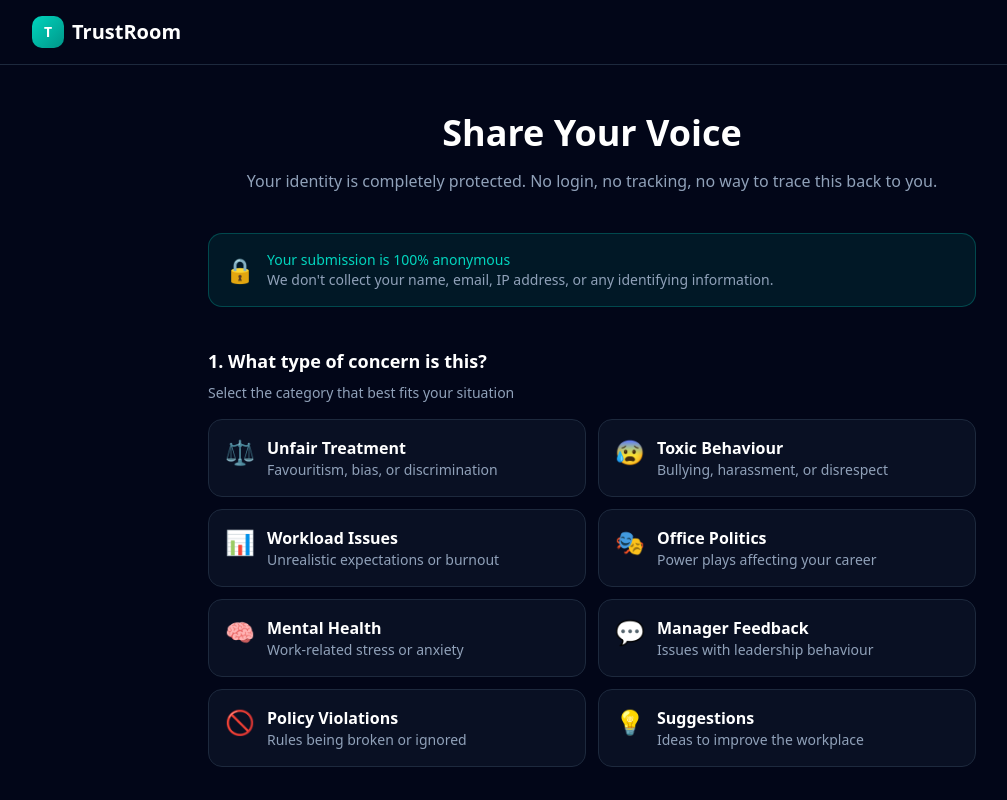
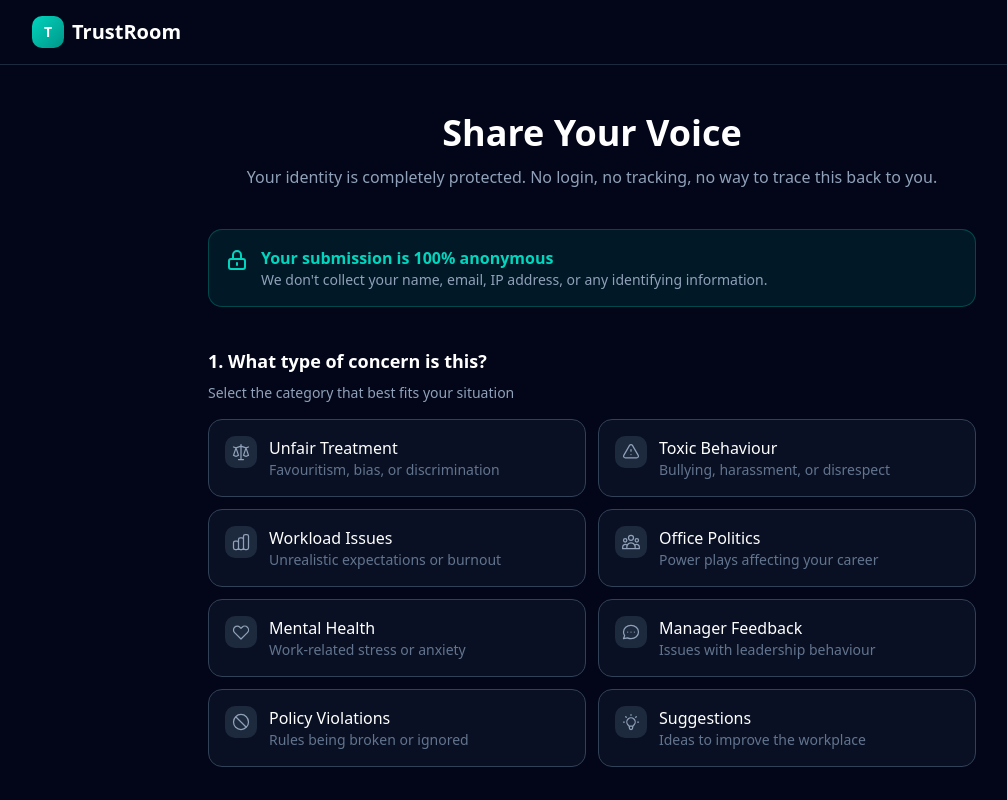
Before and after one commit to trustroom1111/trustroom, a React (Vite) app: page / in a window 1280 px wide. Both pictures are taken after a click on the button "Share Your Voice →". Shown: the top 800 px of the page, without its empty margins (48-1055 px from the left). Built offline with nearby package versions, Linux system fonts and the light colour scheme.

Commit message:
Make logo clickable on all pages

```diff
--- a/src/components/SubmissionForm.jsx
+++ b/src/components/SubmissionForm.jsx
@@ -2,25 +2,104 @@ import { useState } from "react";
 import { Button } from "@/components/ui/button";
 import { supabase } from "../supabase";
 
-export default function SubmissionForm({ onBack, onSubmitSuccess }) {
+export default function SubmissionForm({ onBack, onSubmitSuccess, onLogoClick }) {
   const [selectedCategory, setSelectedCategory] = useState("");
   const [description, setDescription] = useState("");
   const [severity, setSeverity] = useState("");
   const [isSubmitting, setIsSubmitting] = useState(false);
 
   const categories = [
-    { id: "unfair-treatment", icon: "⚖️", title: "Unfair Treatment", desc: "Favouritism, bias, or discrimination" },
-    { id: "toxic-behaviour", icon: "😰", title: "Toxic Behaviour", desc: "Bullying, harassment, or disrespect" },
-    { id: "workload", icon: "📊", title: "Workload Issues", desc: "Unrealistic expectations or burnout" },
-    { id: "politics", icon: "🎭", title: "Office Politics", desc: "Power plays affecting your career" },
-    { id: "mental-health", icon: "🧠", title: "Mental Health", desc: "Work-related stress or anxiety" },
-    { id: "manager", icon: "💬", title: "Manager Feedback", desc: "Issues with leadership behaviour" },
-    { id: "policy", icon: "🚫", title: "Policy Violations", desc: "Rules being broken or ignored" },
-    { id: "suggestion", icon: "💡", title: "Suggestions", desc: "Ideas to improve the workplace" },
+    {
+      id: "unfair-treatment",
+      title: "Unfair Treatment",
+      desc: "Favouritism, bias, or discrimination",
+      icon: (
+        <svg className="w-5 h-5" fill="none" stroke="currentColor" viewBox="0 0 24 24">
+          <path strokeLinecap="round" strokeLinejoin="round" strokeWidth={1.5} d="M3 6l3 1m0 0l-3 9a5.002 5.002 0 006.001 0M6 7l3 9M6 7l6-2m6 2l3-1m-3 1l-3 9a5.002 5.002 0 006.001 0M18 7l3 9m-3-9l-6-2m0-2v2m0 16V5m0 16H9m3 0h3" />
+        </svg>
+      )
+    },
+    {
+      id: "toxic-behaviour",
+      title: "Toxic Behaviour",
+      desc: "Bullying, harassment, or disrespect",
+      icon: (
+        <svg className="w-5 h-5" fill="none" stroke="currentColor" viewBox="0 0 24 24">
+          <path strokeLinecap="round" strokeLinejoin="round" strokeWidth={1.5} d="M12 9v2m0 4h.01m-6.938 4h13.856c1.54 0 2.502-1.667 1.732-3L13.732 4c-.77-1.333-2.694-1.333-3.464 0L3.34 16c-.77 1.333.192 3 1.732 3z" />
+        </svg>
+      )
+    },
+    {
+      id: "workload-issues",
+      title: "Workload Issues",
+      desc: "Unrealistic expectations or burnout",
+      icon: (
+        <svg className="w-5 h-5" fill="none" stroke="currentColor" viewBox="0 0 24 24">
+          <path strokeLinecap="round" strokeLinejoin="round" strokeWidth={1.5} d="M9 19v-6a2 2 0 00-2-2H5a2 2 0 00-2 2v6a2 2 0 002 2h2a2 2 0 002-2zm0 0V9a2 2 0 012-2h2a2 2 0 012 2v10m-6 0a2 2 0 002 2h2a2 2 0 002-2m0 0V5a2 2 0 012-2h2a2 2 0 012 2v14a2 2 0 01-2 2h-2a2 2 0 01-2-2z" />
+        </svg>
+      )
+    },
+    {
+      id: "office-politics",
+      title: "Office Politics",
+      desc: "Power plays affecting your career",
+      icon: (
+        <svg className="w-5 h-5" fill="none" stroke="currentColor" viewBox="0 0 24 24">
+          <path strokeLinecap="round" strokeLinejoin="round" strokeWidth={1.5} d="M17 20h5v-2a3 3 0 00-5.356-1.857M17 20H7m10 0v-2c0-.656-.126-1.283-.356-1.857M7 20H2v-2a3 3 0 015.356-1.857M7 20v-2c0-.656.126-1.283.356-1.857m0 0a5.002 5.002 0 019.288 0M15 7a3 3 0 11-6 0 3 3 0 016 0zm6 3a2 2 0 11-4 0 2 2 0 014 0zM7 10a2 2 0 11-4 0 2 2 0 014 0z" />
+        </svg>
+      )
+    },
+    {
+      id: "mental-health",
+      title: "Mental Health",
+      desc: "Work-related stress or anxiety",
+      icon: (
+        <svg className="w-5 h-5" fill="none" stroke="currentColor" viewBox="0 0 24 24">
+          <path strokeLinecap="round" strokeLinejoin="round" strokeWidth={1.5} d="M4.318 6.318a4.5 4.5 0 000 6.364L12 20.364l7.682-7.682a4.5 4.5 0 00-6.364-6.364L12 7.636l-1.318-1.318a4.5 4.5 0 00-6.364 0z" />
+        </svg>
+      )
+    },
+    {
+      id: "manager-feedback",
+      title: "Manager Feedback",
+      desc: "Issues with leadership behaviour",
+      icon: (
+        <svg className="w-5 h-5" fill="none" stroke="currentColor" viewBox="0 0 24 24">
+          <path strokeLinecap="round" strokeLinejoin="round" strokeWidth={1.5} d="M8 12h.01M12 12h.01M16 12h.01M21 12c0 4.418-4.03 8-9 8a9.863 9.863 0 01-4.255-.949L3 20l1.395-3.72C3.512 15.042 3 13.574 3 12c0-4.418 4.03-8 9-8s9 3.582 9 8z" />
+        </svg>
+      )
+    },
+    {
+      id: "policy-violations",
+      title: "Policy Violations",
+      desc: "Rules being broken or ignored",
+      icon: (
+        <svg className="w-5 h-5" fill="none" stroke="currentColor" viewBox="0 0 24 24">
+          <path strokeLinecap="round" strokeLinejoin="round" strokeWidth={1.5} d="M18.364 18.364A9 9 0 005.636 5.636m12.728 12.728A9 9 0 015.636 5.636m12.728 12.728L5.636 5.636" />
+        </svg>
+      )
+    },
+    {
+      id: "suggestions",
+      title: "Suggestions",
+      desc: "Ideas to improve the workplace",
+      icon: (
+        <svg className="w-5 h-5" fill="none" stroke="currentColor" viewBox="0 0 24 24">
+          <path strokeLinecap="round" strokeLinejoin="round" strokeWidth={1.5} d="M9.663 17h4.673M12 3v1m6.364 1.636l-.707.707M21 12h-1M4 12H3m3.343-5.657l-.707-.707m2.828 9.9a5 5 0 117.072 0l-.548.547A3.374 3.374 0 0014 18.469V19a2 2 0 11-4 0v-.531c0-.895-.356-1.754-.988-2.386l-.548-.547z" />
+        </svg>
+      )
+    },
+  ];
+
+  const severityLevels = [
+    { id: "low", label: "Low", desc: "Minor issue, not urgent" },
+    { id: "medium", label: "Medium", desc: "Affecting my work" },
+    { id: "high", label: "High", desc: "Serious concern" },
+    { id: "critical", label: "Critical", desc: "Immediate attention needed" },
   ];
 
   const generateTrackingCode = () => {
-    const chars = "ABCDEFGHJKLMNPQRSTUVWXYZ23456789";
+    const chars = "ABCDEFGHIJKLMNOPQRSTUVWXYZ0123456789";
     let code = "TR-";
     for (let i = 0; i < 6; i++) {
       code += chars.charAt(Math.floor(Math.random() * chars.length));
@@ -28,116 +107,108 @@ export default function SubmissionForm({ onBack, onSubmitSuccess }) {
     return code;
   };
 
-  const handleSubmit = async (e) => {
-    e.preventDefault();
-
-    if (!selectedCategory || !description.trim()) {
-      alert("Please select a category and describe your concern.");
+  const handleSubmit = async () => {
+    if (!selectedCategory || !description || !severity) {
+      alert("Please fill in all fields");
       return;
     }
 
     setIsSubmitting(true);
+    const trackingCode = generateTrackingCode();
 
-    const code = generateTrackingCode();
-
-    // Save to Supabase
-    const { data, error } = await supabase
-      .from('submissions')
-      .insert([
+    try {
+      const { error } = await supabase.from("submissions").insert([
         {
-          tracking_code: code,
+          tracking_code: trackingCode,
           category: selectedCategory,
           description: description,
-          severity: severity || null,
-          status: 'new',
-        }
+          severity: severity,
+          status: "new",
+        },
       ]);
 
       if (error) {
-      console.error('Error saving submission:', error);
-      alert('Something went wrong. Please try again.');
+        console.error("Error saving submission:", error);
+        alert("Failed to submit. Please try again.");
         setIsSubmitting(false);
         return;
       }
 
-    console.log('Submission saved:', code);
-    onSubmitSuccess(code);
+      onSubmitSuccess(trackingCode);
+    } catch (error) {
+      console.error("Error:", error);
+      alert("Failed to submit. Please try again.");
+      setIsSubmitting(false);
+    }
   };
 
   return (
     <div className="min-h-screen bg-slate-950 text-white">
       {/* Header */}
       <header className="px-6 py-4 md:px-12 lg:px-20 border-b border-slate-800">
-        <div className="flex items-center gap-2">
+        <button onClick={onLogoClick} className="flex items-center gap-2 hover:opacity-80 transition-opacity">
           <div className="w-8 h-8 bg-gradient-to-br from-teal-400 to-teal-600 rounded-lg flex items-center justify-center">
             <span className="text-white font-bold text-sm">T</span>
           </div>
           <span className="text-xl font-semibold text-white">TrustRoom</span>
-        </div>
+        </button>
       </header>
 
-      {/* Main Form */}
-      <main className="px-6 py-12 md:px-12 lg:px-20">
+      {/* Form */}
+      <div className="px-6 py-12 md:px-12 lg:px-20">
         <div className="max-w-3xl mx-auto">
           {/* Title */}
           <div className="text-center mb-10">
-            <h1 className="text-3xl md:text-4xl font-bold mb-4">
-              Share Your Voice
-            </h1>
+            <h1 className="text-3xl md:text-4xl font-bold mb-3">Share Your Voice</h1>
             <p className="text-slate-400">
               Your identity is completely protected. No login, no tracking, no way to trace this back to you.
             </p>
           </div>
 
-          {/* Anonymity Reminder */}
-          <div className="flex items-center gap-3 bg-teal-500/10 border border-teal-500/30 rounded-xl p-4 mb-10">
-            <div className="text-2xl">🔒</div>
+          {/* Anonymous Badge */}
+          <div className="bg-teal-500/10 border border-teal-500/30 rounded-xl p-4 mb-10 flex items-start gap-3">
+            <svg className="w-6 h-6 text-teal-400 flex-shrink-0 mt-0.5" fill="none" stroke="currentColor" viewBox="0 0 24 24">
+              <path strokeLinecap="round" strokeLinejoin="round" strokeWidth={2} d="M12 15v2m-6 4h12a2 2 0 002-2v-6a2 2 0 00-2-2H6a2 2 0 00-2 2v6a2 2 0 002 2zm10-10V7a4 4 0 00-8 0v4h8z" />
+            </svg>
             <div>
-              <p className="text-teal-400 font-medium text-sm">Your submission is 100% anonymous</p>
+              <h3 className="font-semibold text-teal-400">Your submission is 100% anonymous</h3>
               <p className="text-slate-400 text-sm">We don't collect your name, email, IP address, or any identifying information.</p>
             </div>
           </div>
 
-          <form onSubmit={handleSubmit}>
-            {/* Step 1: Category Selection */}
+          {/* Category Selection */}
           <div className="mb-10">
-              <label className="block text-lg font-semibold mb-2">
-                1. What type of concern is this?
-              </label>
+            <h2 className="text-lg font-semibold mb-2">1. What type of concern is this?</h2>
             <p className="text-slate-400 text-sm mb-4">Select the category that best fits your situation</p>
-
             <div className="grid sm:grid-cols-2 gap-3">
               {categories.map((cat) => (
-                  <div
+                <button
                   key={cat.id}
                   onClick={() => setSelectedCategory(cat.id)}
-                    className={`p-4 rounded-xl border cursor-pointer transition-all ${
+                  className={`flex items-start gap-3 p-4 rounded-xl border text-left transition-all ${
                     selectedCategory === cat.id
-                        ? "bg-teal-500/20 border-teal-500"
-                        : "bg-slate-800/30 border-slate-800 hover:border-slate-700"
+                      ? "border-teal-500 bg-teal-500/10"
+                      : "border-slate-700 bg-slate-800/30 hover:border-slate-600"
                   }`}
                 >
-                    <div className="flex items-start gap-3">
-                      <span className="text-2xl">{cat.icon}</span>
+                  <div className={`w-8 h-8 rounded-lg flex items-center justify-center flex-shrink-0 ${
+                    selectedCategory === cat.id ? "bg-teal-500/20 text-teal-400" : "bg-slate-700/50 text-slate-400"
+                  }`}>
+                    {cat.icon}
+                  </div>
                   <div>
-                        <h3 className="font-semibold text-white">{cat.title}</h3>
-                        <p className="text-slate-400 text-sm">{cat.desc}</p>
+                    <h3 className="font-medium text-white">{cat.title}</h3>
+                    <p className="text-slate-500 text-sm">{cat.desc}</p>
                   </div>
-                    </div>
-                  </div>
+                </button>
               ))}
             </div>
           </div>
 
-            {/* Step 2: Description */}
+          {/* Description */}
           <div className="mb-10">
-              <label className="block text-lg font-semibold mb-2">
-                2. Describe your concern
-              </label>
-              <p className="text-slate-400 text-sm mb-4">
-                Share as much detail as you're comfortable with. The more context, the better we can help.
-              </p>
-
+            <h2 className="text-lg font-semibold mb-2">2. Describe your concern</h2>
+            <p className="text-slate-400 text-sm mb-4">Share as much detail as you're comfortable with. The more context, the better we can help.</p>
             <textarea
               value={description}
               onChange={(e) => setDescription(e.target.value)}
@@ -146,88 +217,60 @@ export default function SubmissionForm({ onBack, onSubmitSuccess }) {
 You can include:
 - Specific incidents or patterns
 - How long this has been going on
-- Who is involved (no need to name names if you're not comfortable)
-- How this has impacted your work or wellbeing"
+- Impact on you or your team
+- Any steps you've already taken"
               className="w-full h-48 px-4 py-3 bg-slate-800/50 border border-slate-700 rounded-xl text-white placeholder-slate-500 focus:outline-none focus:border-teal-500 focus:ring-1 focus:ring-teal-500 resize-none"
             />
-
-              <p className="text-slate-500 text-xs mt-2">
-                💡 Tip: Avoid including information that could identify you, like your exact job title or specific dates only you would know.
-              </p>
           </div>
 
-            {/* Step 3: Severity (Optional) */}
+          {/* Severity */}
           <div className="mb-10">
-              <label className="block text-lg font-semibold mb-2">
-                3. How urgent is this? <span className="text-slate-500 font-normal text-sm">(optional)</span>
-              </label>
-              <p className="text-slate-400 text-sm mb-4">Help us prioritize — but all concerns are taken seriously</p>
-
-              <div className="flex flex-wrap gap-3">
-                {[
-                  { id: "low", label: "Just sharing", color: "slate" },
-                  { id: "medium", label: "Needs attention", color: "yellow" },
-                  { id: "high", label: "Urgent", color: "orange" },
-                  { id: "critical", label: "Critical / Safety issue", color: "red" },
-                ].map((level) => (
+            <h2 className="text-lg font-semibold mb-2">3. How urgent is this?</h2>
+            <p className="text-slate-400 text-sm mb-4">This helps prioritize the response</p>
+            <div className="grid grid-cols-2 md:grid-cols-4 gap-3">
+              {severityLevels.map((level) => (
                 <button
                   key={level.id}
-                    type="button"
                   onClick={() => setSeverity(level.id)}
-                    className={`px-4 py-2 rounded-lg border transition-all ${
+                  className={`p-4 rounded-xl border text-center transition-all ${
                     severity === level.id
-                        ? level.id === "low"
-                          ? "bg-slate-500/20 border-slate-500 text-slate-300"
-                          : level.id === "medium"
-                          ? "bg-yellow-500/20 border-yellow-500 text-yellow-300"
-                          : level.id === "high"
-                          ? "bg-orange-500/20 border-orange-500 text-orange-300"
-                          : "bg-red-500/20 border-red-500 text-red-300"
-                        : "bg-slate-800/30 border-slate-700 text-slate-400 hover:border-slate-600"
+                      ? "border-teal-500 bg-teal-500/10"
+                      : "border-slate-700 bg-slate-800/30 hover:border-slate-600"
                   }`}
                 >
+                  <h3 className={`font-medium ${severity === level.id ? "text-teal-400" : "text-white"}`}>
                     {level.label}
+                  </h3>
+                  <p className="text-slate-500 text-xs mt-1">{level.desc}</p>
                 </button>
               ))}
             </div>
           </div>
 
-            {/* Submit Button */}
-            <div className="border-t border-slate-800 pt-8">
-              <div className="flex flex-col sm:flex-row gap-4 items-center justify-between">
-                <p className="text-slate-500 text-sm">
-                  🔐 Your submission will be encrypted and cannot be traced to you.
-                </p>
+          {/* Submit */}
+          <div className="flex flex-col sm:flex-row gap-4">
             <Button
-                  type="submit"
-                  disabled={isSubmitting}
-                  size="lg"
-                  className="bg-gradient-to-r from-teal-500 to-teal-600 hover:from-teal-600 hover:to-teal-700 text-white px-8 py-6 text-lg rounded-xl shadow-lg shadow-teal-500/20 w-full sm:w-auto"
+              onClick={handleSubmit}
+              disabled={isSubmitting || !selectedCategory || !description || !severity}
+              className="flex-1 bg-gradient-to-r from-teal-500 to-teal-600 hover:from-teal-600 hover:to-teal-700 text-white py-6 text-lg rounded-xl disabled:opacity-50"
             >
-                  {isSubmitting ? (
-                    <span className="flex items-center gap-2">
-                      <svg className="animate-spin w-5 h-5" viewBox="0 0 24 24">
-                        <circle className="opacity-25" cx="12" cy="12" r="10" stroke="currentColor" strokeWidth="4" fill="none" />
-                        <path className="opacity-75" fill="currentColor" d="M4 12a8 8 0 018-8V0C5.373 0 0 5.373 0 12h4zm2 5.291A7.962 7.962 0 014 12H0c0 3.042 1.135 5.824 3 7.938l3-2.647z" />
-                      </svg>
-                      Submitting...
-                    </span>
-                  ) : (
-                    "Submit Anonymously →"
-                  )}
+              {isSubmitting ? "Submitting..." : "Submit Anonymously"}
+            </Button>
+            <Button
+              variant="outline"
+              onClick={onBack}
+              className="border-slate-700 text-slate-400 hover:bg-slate-800 py-6 px-8 rounded-xl"
+            >
+              Cancel
             </Button>
           </div>
-            </div>
-          </form>
 
-          {/* Footer Note */}
-          <div className="mt-12 text-center">
-            <p className="text-slate-500 text-sm">
-              After submitting, you'll receive a unique tracking code to check the status of your concern — still completely anonymous.
+          {/* Privacy Note */}
+          <p className="text-center text-slate-600 text-sm mt-6">
+            By submitting, you acknowledge that this is a truthful account of your experience.
           </p>
         </div>
       </div>
-      </main>
     </div>
   );
 }
```
Lines whose indentation alone changed are shown as unchanged.
